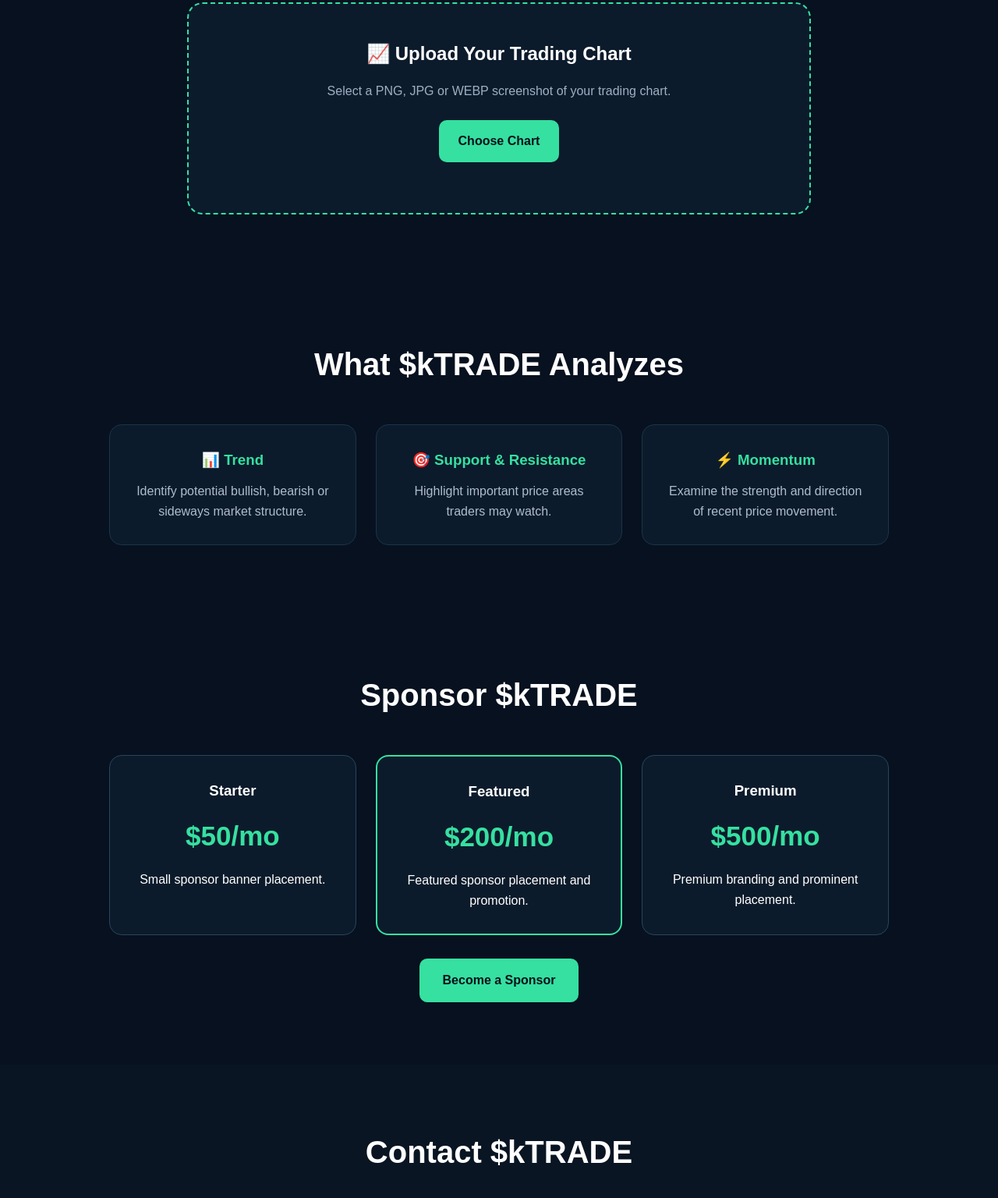
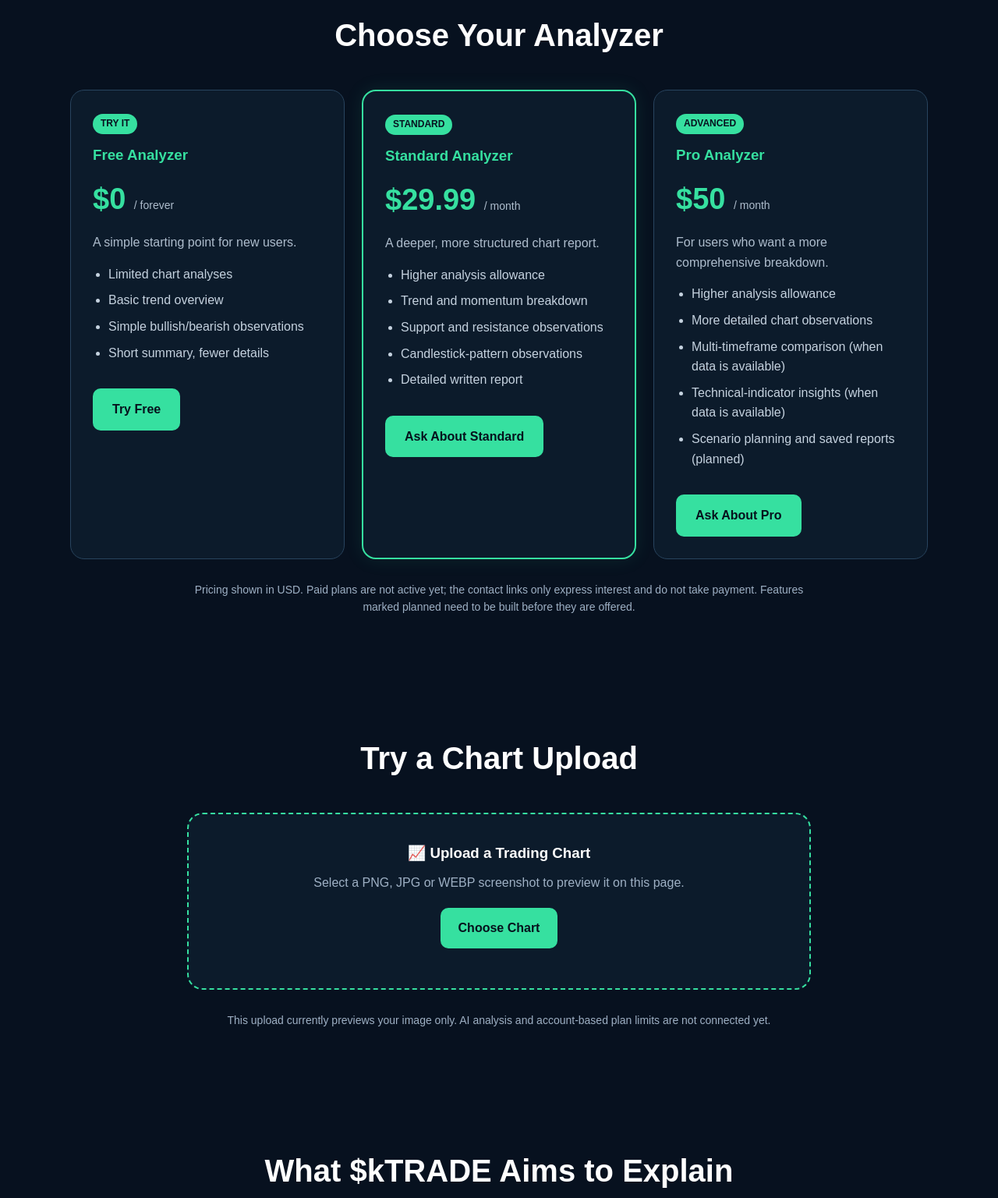
Before and after one commit to khalidmuhiden03-commits/ktrade, a plain HTML site: page index.html in a window 1280 px wide. Shown: the part 749-2285 px from the top of the page at 78% size. Drawn offline with Linux system fonts and the light colour scheme.

Commit message:
Add Free, Standard, and Pro analyzer pricing plans

```diff
--- a/index.html
+++ b/index.html
@@ -3,395 +3,163 @@
 <head>
   <meta charset="UTF-8">
   <meta name="viewport" content="width=device-width, initial-scale=1.0">
-
   <title>$kTRADE — AI Trading Chart Analyzer</title>
-  <meta name="description" content="$kTRADE is an AI-powered trading chart analysis tool for educational chart analysis.">
-
+  <meta name="description" content="$kTRADE offers basic and advanced educational trading chart analysis plans.">
   <style>
-    * {
-      box-sizing: border-box;
-      margin: 0;
-      padding: 0;
-    }
-
-    body {
-      font-family: Arial, sans-serif;
-      background: #07111f;
-      color: white;
-      line-height: 1.6;
-    }
-
-    nav {
-      display: flex;
-      justify-content: space-between;
-      align-items: center;
-      padding: 20px 7%;
-      background: #091522;
-      border-bottom: 1px solid #1d3045;
-      position: sticky;
-      top: 0;
-      z-index: 10;
-    }
-
-    .logo {
-      font-size: 28px;
-      font-weight: bold;
-      color: #36e0a0;
-    }
-
-    nav a {
-      color: #dbe7f3;
-      text-decoration: none;
-      margin-left: 25px;
-    }
-
-    nav a:hover {
-      color: #36e0a0;
-    }
-
-    .hero {
-      text-align: center;
-      padding: 100px 20px 80px;
-      background: radial-gradient(circle at top, #12304a, #07111f 65%);
-    }
-
-    .hero h1 {
-      font-size: clamp(45px, 8vw, 80px);
-      margin-bottom: 20px;
-    }
-
-    .hero h1 span {
-      color: #36e0a0;
-    }
-
-    .hero p {
-      max-width: 700px;
-      margin: auto;
-      color: #b7c6d8;
-      font-size: 20px;
-    }
-
-    .button {
-      display: inline-block;
-      margin-top: 30px;
-      padding: 15px 30px;
-      border-radius: 10px;
-      background: #36e0a0;
-      color: #06121d;
-      font-weight: bold;
-      text-decoration: none;
-      cursor: pointer;
-      border: none;
-      font-size: 16px;
-    }
-
-    .button:hover {
-      transform: translateY(-2px);
-    }
-
-    section {
-      padding: 80px 7%;
-    }
-
-    .section-title {
-      text-align: center;
-      font-size: 40px;
-      margin-bottom: 45px;
-    }
-
-    .upload-box {
-      max-width: 800px;
-      margin: auto;
-      padding: 45px;
-      border: 2px dashed #36e0a0;
-      border-radius: 20px;
-      background: #0c1b2b;
-      text-align: center;
-    }
-
-    .upload-box h2 {
-      margin-bottom: 15px;
-    }
-
-    .upload-box p {
-      color: #9eb0c4;
-      margin-bottom: 25px;
-    }
-
-    input[type="file"] {
-      display: none;
-    }
-
-    .upload-label {
-      display: inline-block;
-      padding: 14px 25px;
-      background: #36e0a0;
-      color: #06121d;
-      border-radius: 10px;
-      cursor: pointer;
-      font-weight: bold;
-    }
-
-    #preview {
-      max-width: 100%;
-      max-height: 450px;
-      margin-top: 30px;
-      border-radius: 12px;
-      display: none;
-    }
-
-    #message {
-      margin-top: 20px;
-      color: #36e0a0;
-      font-weight: bold;
-    }
-
-    .features {
-      display: grid;
-      grid-template-columns: repeat(auto-fit, minmax(220px, 1fr));
-      gap: 25px;
-      max-width: 1000px;
-      margin: auto;
-    }
-
-    .card {
-      background: #0c1b2b;
-      border: 1px solid #1c334b;
-      padding: 30px;
-      border-radius: 16px;
-      text-align: center;
-    }
-
-    .card h3 {
-      color: #36e0a0;
-      margin-bottom: 12px;
-    }
-
-    .card p {
-      color: #aebdcd;
-    }
-
-    .sponsors {
-      display: grid;
-      grid-template-columns: repeat(auto-fit, minmax(230px, 1fr));
-      gap: 25px;
-      max-width: 1000px;
-      margin: auto;
-    }
-
-    .price-card {
-      background: #0c1b2b;
-      border: 1px solid #28445e;
-      border-radius: 16px;
-      padding: 30px;
-      text-align: center;
-    }
-
-    .price-card.featured {
-      border: 2px solid #36e0a0;
-    }
-
-    .price {
-      font-size: 35px;
-      font-weight: bold;
-      color: #36e0a0;
-      margin: 15px 0;
-    }
-
-    .contact {
-      text-align: center;
-      background: #091522;
-    }
-
-    .contact p {
-      color: #b7c6d8;
-      margin: 10px 0;
-    }
-
-    .contact a {
-      color: #36e0a0;
-    }
-
-    footer {
-      text-align: center;
-      padding: 30px;
-      color: #7f91a5;
-      background: #050d16;
-      font-size: 14px;
-    }
-
-    @media (max-width: 700px) {
-      nav {
-        flex-direction: column;
-        gap: 15px;
-      }
-
-      nav a {
-        margin: 0 7px;
-      }
-
-      section {
-        padding: 60px 5%;
-      }
-    }
+    *{box-sizing:border-box;margin:0;padding:0}
+    body{font-family:Arial,sans-serif;background:#07111f;color:#fff;line-height:1.6}
+    nav{display:flex;justify-content:space-between;align-items:center;gap:16px;flex-wrap:wrap;padding:20px 7%;background:#091522;border-bottom:1px solid #1d3045;position:sticky;top:0;z-index:10}
+    .logo{font-size:28px;font-weight:bold;color:#36e0a0}
+    nav a{color:#dbe7f3;text-decoration:none;margin-left:18px}
+    nav a:hover{color:#36e0a0}
+    .hero{text-align:center;padding:100px 20px 80px;background:radial-gradient(circle at top,#12304a,#07111f 65%)}
+    .hero h1{font-size:clamp(42px,8vw,76px);line-height:1.15;margin-bottom:20px}
+    .hero h1 span{color:#36e0a0}
+    .hero p{max-width:720px;margin:auto;color:#b7c6d8;font-size:19px}
+    .button{display:inline-block;margin-top:25px;padding:14px 25px;border-radius:10px;background:#36e0a0;color:#06121d;font-weight:bold;text-decoration:none;border:0;cursor:pointer}
+    section{padding:75px 7%}
+    .section-title{text-align:center;font-size:clamp(30px,5vw,40px);margin-bottom:38px}
+    .muted{color:#aebdcd}
+    .upload-box{max-width:800px;margin:auto;padding:35px;border:2px dashed #36e0a0;border-radius:20px;background:#0c1b2b;text-align:center}
+    .upload-box h3{margin-bottom:10px}.upload-box p{color:#9eb0c4;margin-bottom:20px}
+    input[type=file]{display:none}
+    .upload-label{display:inline-block;padding:13px 23px;background:#36e0a0;color:#06121d;border-radius:10px;cursor:pointer;font-weight:bold}
+    #preview{max-width:100%;max-height:400px;margin-top:25px;border-radius:12px;display:none}
+    #message{margin-top:16px;color:#36e0a0;font-weight:bold}
+    .plans,.features,.sponsors{display:grid;grid-template-columns:repeat(auto-fit,minmax(235px,1fr));gap:22px;max-width:1100px;margin:auto}
+    .card,.price-card{background:#0c1b2b;border:1px solid #28445e;border-radius:18px;padding:28px}
+    .card h3,.price-card h3{color:#36e0a0;margin-bottom:10px}
+    .price-card{position:relative}
+    .price-card.featured{border:2px solid #36e0a0;box-shadow:0 0 25px #36e0a01a}
+    .plan-label{display:inline-block;color:#07111f;background:#36e0a0;border-radius:20px;padding:3px 10px;font-size:12px;font-weight:bold;margin-bottom:12px}
+    .price{font-size:clamp(30px,4vw,38px);font-weight:bold;color:#36e0a0;margin:12px 0}
+    .price small{font-size:14px;color:#aebdcd;font-weight:normal}
+    ul{padding-left:20px;color:#c5d2df;margin-top:15px}
+    li{margin:8px 0}
+    .plan-note{max-width:820px;text-align:center;margin:28px auto 0;color:#9eb0c4;font-size:14px}
+    .contact{text-align:center;background:#091522}.contact p{color:#b7c6d8;margin:10px 0}.contact a{color:#36e0a0}
+    footer{text-align:center;padding:28px;color:#7f91a5;background:#050d16;font-size:14px}
+    @media(max-width:650px){nav{justify-content:center}nav a{margin:0 7px}.hero{padding-top:75px}section{padding:55px 5%}.upload-box{padding:25px 18px}}
   </style>
 </head>
-
 <body>
-
   <nav>
     <div class="logo">$kTRADE</div>
-
-    <div>
-      <a href="#analyze">Analyze</a>
-      <a href="#features">Features</a>
-      <a href="#sponsors">Sponsors</a>
-      <a href="#contact">Contact</a>
-    </div>
+    <div><a href="#analyze">Analyze</a><a href="#pricing">Plans</a><a href="#features">Features</a><a href="#sponsors">Sponsors</a><a href="#contact">Contact</a></div>
   </nav>
 
-  <section class="hero">
-    <h1>Trade smarter with <span>$kTRADE</span></h1>
+  <header class="hero">
+    <h1>See the chart.<br>Understand the market.<br><span>Trade smarter.</span></h1>
+    <p>$kTRADE is designed to help traders explore chart trends, key price areas and momentum with clear, educational reports.</p>
+    <a class="button" href="#pricing">Explore Analyzer Plans</a>
+  </header>
 
-    <p>
-      Upload or paste a trading chart and get fast educational
-      chart analysis focused on trend, support, resistance and momentum.
-    </p>
-
-    <a class="button" href="#analyze">Analyze My Chart</a>
+  <section id="pricing">
+    <h2 class="section-title">Choose Your Analyzer</h2>
+    <div class="plans">
+      <article class="price-card">
+        <span class="plan-label">TRY IT</span>
+        <h3>Free Analyzer</h3>
+        <div class="price">$0 <small>/ forever</small></div>
+        <p class="muted">A simple starting point for new users.</p>
+        <ul>
+          <li>Limited chart analyses</li>
+          <li>Basic trend overview</li>
+          <li>Simple bullish/bearish observations</li>
+          <li>Short summary, fewer details</li>
+        </ul>
+        <a class="button" href="#analyze">Try Free</a>
+      </article>
+      <article class="price-card featured">
+        <span class="plan-label">STANDARD</span>
+        <h3>Standard Analyzer</h3>
+        <div class="price">$29.99 <small>/ month</small></div>
+        <p class="muted">A deeper, more structured chart report.</p>
+        <ul>
+          <li>Higher analysis allowance</li>
+          <li>Trend and momentum breakdown</li>
+          <li>Support and resistance observations</li>
+          <li>Candlestick-pattern observations</li>
+          <li>Detailed written report</li>
+        </ul>
+        <a class="button" href="mailto:khalidmuhiden03@gmail.com?subject=%24kTRADE%20Standard%20Plan">Ask About Standard</a>
+      </article>
+      <article class="price-card">
+        <span class="plan-label">ADVANCED</span>
+        <h3>Pro Analyzer</h3>
+        <div class="price">$50 <small>/ month</small></div>
+        <p class="muted">For users who want a more comprehensive breakdown.</p>
+        <ul>
+          <li>Higher analysis allowance</li>
+          <li>More detailed chart observations</li>
+          <li>Multi-timeframe comparison (when data is available)</li>
+          <li>Technical-indicator insights (when data is available)</li>
+          <li>Scenario planning and saved reports (planned)</li>
+        </ul>
+        <a class="button" href="mailto:khalidmuhiden03@gmail.com?subject=%24kTRADE%20Pro%20Plan">Ask About Pro</a>
+      </article>
+    </div>
+    <p class="plan-note">Pricing shown in USD. Paid plans are not active yet; the contact links only express interest and do not take payment. Features marked planned need to be built before they are offered.</p>
   </section>
 
   <section id="analyze">
-    <h2 class="section-title">Analyze Your Chart</h2>
-
+    <h2 class="section-title">Try a Chart Upload</h2>
     <div class="upload-box">
-      <h2>📈 Upload Your Trading Chart</h2>
-
-      <p>
-        Select a PNG, JPG or WEBP screenshot of your trading chart.
-      </p>
-
-      <label class="upload-label" for="chartInput">
-        Choose Chart
-      </label>
-
-      <input
-        id="chartInput"
-        type="file"
-        accept="image/png,image/jpeg,image/webp"
-      >
-
-      <img id="preview" alt="Trading chart preview">
-
-      <div id="message"></div>
+      <h3>📈 Upload a Trading Chart</h3>
+      <p>Select a PNG, JPG or WEBP screenshot to preview it on this page.</p>
+      <label class="upload-label" for="chartInput">Choose Chart</label>
+      <input id="chartInput" type="file" accept="image/png,image/jpeg,image/webp">
+      <br><img id="preview" alt="Trading chart preview">
+      <div id="message" role="status"></div>
     </div>
+    <p class="plan-note">This upload currently previews your image only. AI analysis and account-based plan limits are not connected yet.</p>
   </section>
 
   <section id="features">
-    <h2 class="section-title">What $kTRADE Analyzes</h2>
-
+    <h2 class="section-title">What $kTRADE Aims to Explain</h2>
     <div class="features">
-
-      <div class="card">
-        <h3>📊 Trend</h3>
-        <p>
-          Identify potential bullish, bearish or sideways market structure.
-        </p>
-      </div>
-
-      <div class="card">
-        <h3>🎯 Support & Resistance</h3>
-        <p>
-          Highlight important price areas traders may watch.
-        </p>
-      </div>
-
-      <div class="card">
-        <h3>⚡ Momentum</h3>
-        <p>
-          Examine the strength and direction of recent price movement.
-        </p>
-      </div>
-
+      <div class="card"><h3>📊 Trend</h3><p class="muted">Explore potential bullish, bearish or sideways market structure.</p></div>
+      <div class="card"><h3>🎯 Support & Resistance</h3><p class="muted">Review price areas traders may watch.</p></div>
+      <div class="card"><h3>⚡ Momentum</h3><p class="muted">Understand the strength and direction of price movement.</p></div>
     </div>
   </section>
 
   <section id="sponsors">
     <h2 class="section-title">Sponsor $kTRADE</h2>
-
     <div class="sponsors">
-
-      <div class="price-card">
-        <h3>Starter</h3>
-        <div class="price">$50/mo</div>
-        <p>Small sponsor banner placement.</p>
-      </div>
-
-      <div class="price-card featured">
-        <h3>Featured</h3>
-        <div class="price">$200/mo</div>
-        <p>Featured sponsor placement and promotion.</p>
-      </div>
-
-      <div class="price-card">
-        <h3>Premium</h3>
-        <div class="price">$500/mo</div>
-        <p>Premium branding and prominent placement.</p>
-      </div>
-
+      <div class="price-card"><h3>Starter</h3><div class="price">$50<small>/mo</small></div><p class="muted">Small sponsor banner placement.</p></div>
+      <div class="price-card featured"><h3>Featured</h3><div class="price">$200<small>/mo</small></div><p class="muted">Featured sponsor placement and promotion.</p></div>
+      <div class="price-card"><h3>Premium</h3><div class="price">$500<small>/mo</small></div><p class="muted">Premium branding and prominent placement.</p></div>
     </div>
-
-    <div style="text-align:center;">
-      <a
-        class="button"
-        href="mailto:khalidmuhiden03@gmail.com?subject=$kTRADE Sponsorship"
-      >
-        Become a Sponsor
-      </a>
-    </div>
+    <div style="text-align:center"><a class="button" href="mailto:khalidmuhiden03@gmail.com?subject=%24kTRADE%20Sponsorship">Become a Sponsor</a></div>
   </section>
 
   <section id="contact" class="contact">
     <h2 class="section-title">Contact $kTRADE</h2>
-
-    <p>Interested in partnerships or sponsorship?</p>
-
-    <p>
-      Email:
-      <a href="mailto:khalidmuhiden03@gmail.com">
-        khalidmuhiden03@gmail.com
-      </a>
-    </p>
+    <p>Questions about plans, partnerships or sponsorship?</p>
+    <p>Email: <a href="mailto:khalidmuhiden03@gmail.com">khalidmuhiden03@gmail.com</a></p>
   </section>
-
-  <footer>
-    © 2026 $kTRADE — Educational use only. Not financial advice.
-  </footer>
+  <footer>© 2026 $kTRADE — Educational use only. Not financial advice. Chart observations can be wrong; no profit is guaranteed.</footer>
 
   <script>
     const input = document.getElementById("chartInput");
     const preview = document.getElementById("preview");
     const message = document.getElementById("message");
-
     input.addEventListener("change", function () {
-
-      const file = this.files[0];
-
+      const file = this.files && this.files[0];
       if (!file) return;
-
+      if (!["image/png", "image/jpeg", "image/webp"].includes(file.type)) {
+        message.textContent = "Please choose a PNG, JPG or WEBP image.";
+        return;
+      }
       const reader = new FileReader();
-
-      reader.onload = function(e) {
+      reader.onload = function (e) {
         preview.src = e.target.result;
         preview.style.display = "block";
-
-        message.textContent =
-          "Chart uploaded successfully. AI analysis can be connected next.";
+        message.textContent = "Chart preview loaded. AI analysis is not connected yet.";
       };
-
       reader.readAsDataURL(file);
     });
   </script>
-
 </body>
 </html>
```
